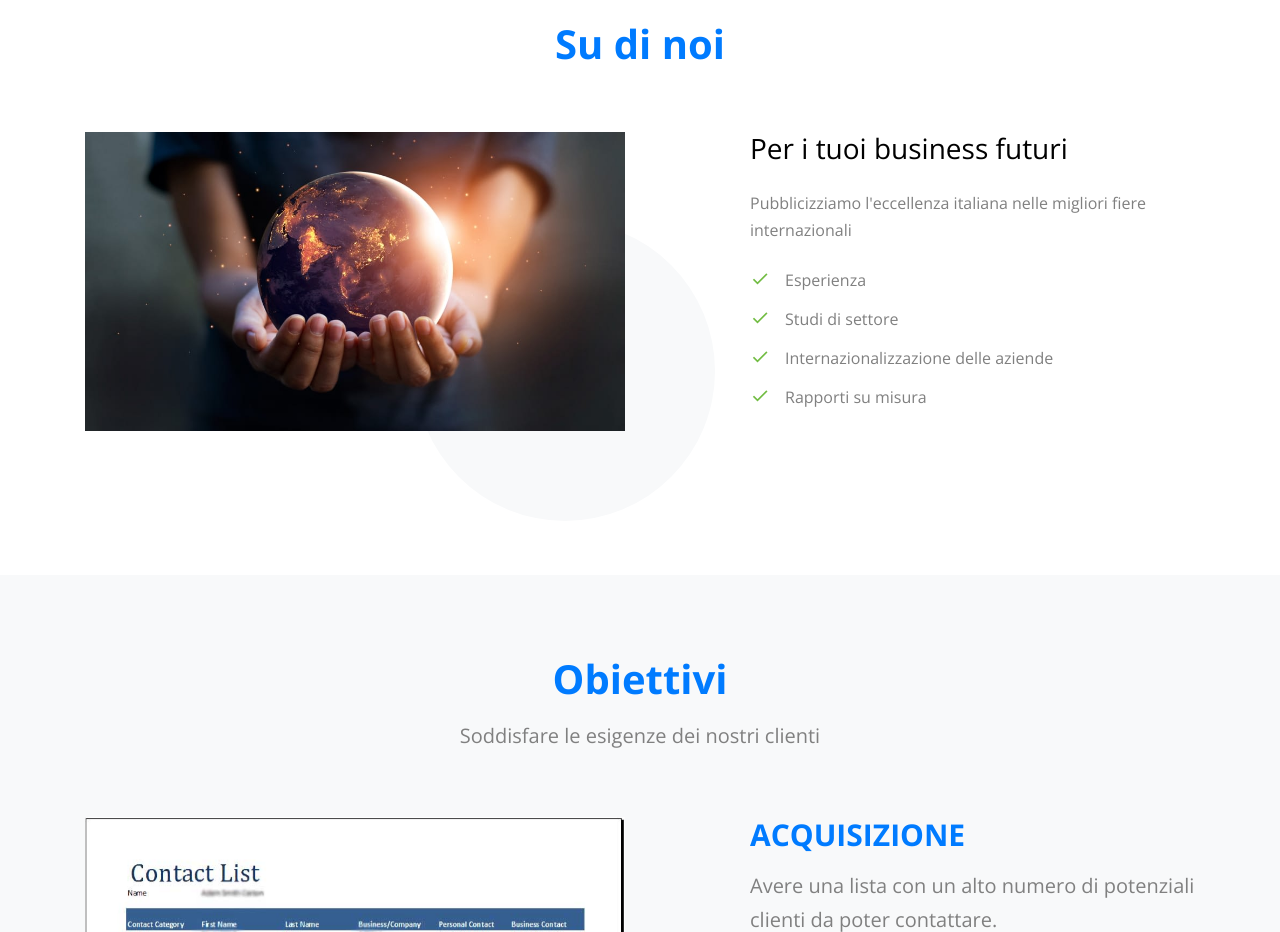
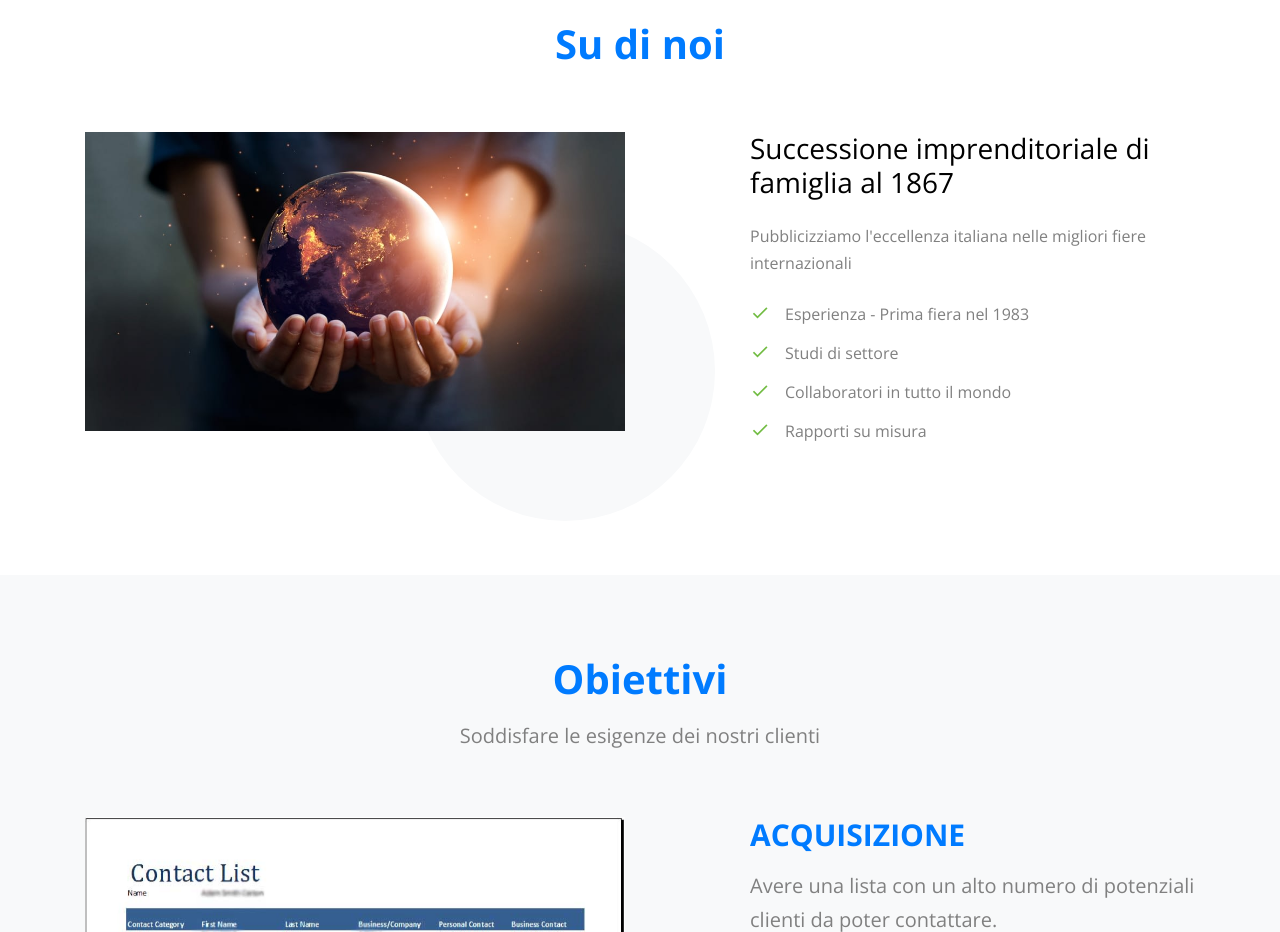
Before and after one commit to italexcel/italexcel.github.io, a plain HTML site: page index.html in a window 1280 px wide. Shown: the part 860-1792 px from the top of the page. Drawn offline with nearby package versions, Linux system fonts and the light colour scheme; files whose address does not match are found by name.

Commit message:
Update index.html

```diff
--- a/index.html
+++ b/index.html
@@ -132,14 +132,14 @@
           </div>
           <div class="col-lg-5 ml-auto" data-aos="fade-up" data-aos-delay="100">
             <div class="mb-4">
-              <h3 class="h3 mb-4 text-black">Per i tuoi business futuri</h3>
+              <h3 class="h3 mb-4 text-black">Successione imprenditoriale di famiglia al 1867</h3>
               <p>Pubblicizziamo l'eccellenza italiana nelle migliori fiere internazionali</p>
             </div>
             <div class="mb-4">
               <ul class="list-unstyled ul-check success">
-                <li>Esperienza</li>
+                <li>Esperienza - Prima fiera nel 1983</li>
                 <li>Studi di settore</li>
-                <li>Internazionalizzazione delle aziende</li>
+                <li>Collaboratori in tutto il mondo</li>
                 <li>Rapporti su misura</li>
               </ul>
             </div>
```
